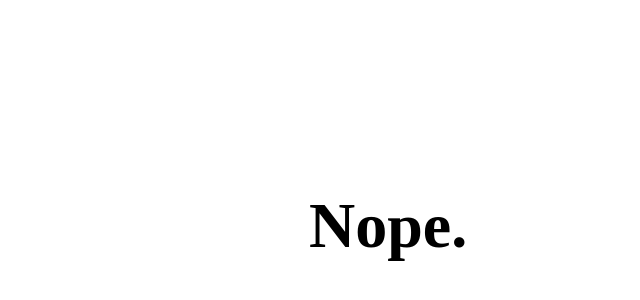
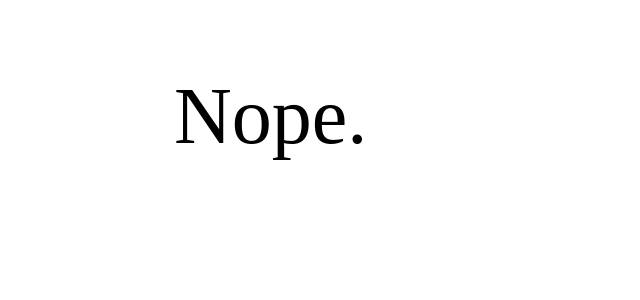
Before and after one commit to natefinch/natefinch.github.io, a plain HTML site: page 404.html in a window 1280 px wide. Shown: the part 254-554 px from the top of the page, without its empty margins (331-971 px from the left). Drawn offline with Linux system fonts and the light colour scheme.

Commit message:
update 404

```diff
--- a/404.html
+++ b/404.html
@@ -1,5 +1,5 @@
 <html>
 <body>
-	<h1 style="position:absolute;left:50%;top:50%;font-size: 400%;">Nope.</h1>
+	<span style="width:270px;height:150px;position:absolute;left:50%;top:50%;margin:-75px 0 0 -135px;font-size: 500%;">Nope.</span>
 </body>
 </html>
```
